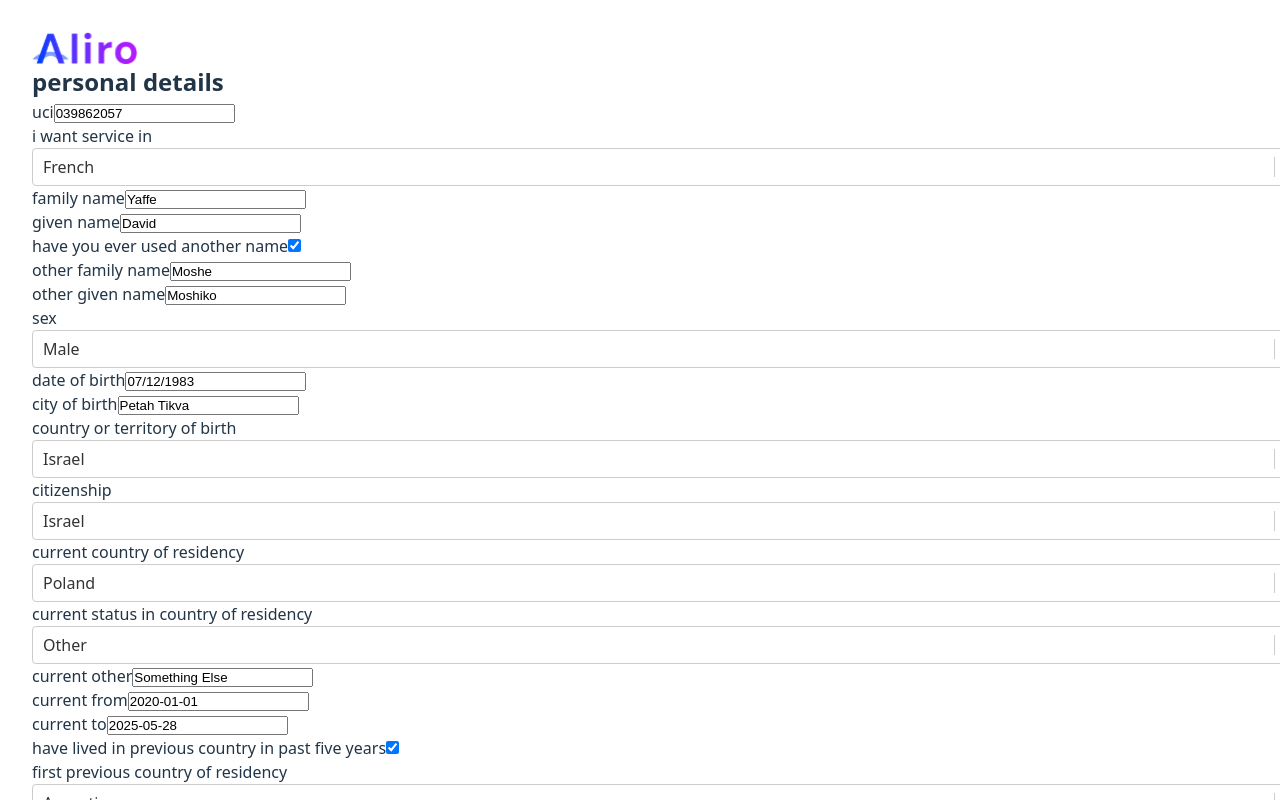
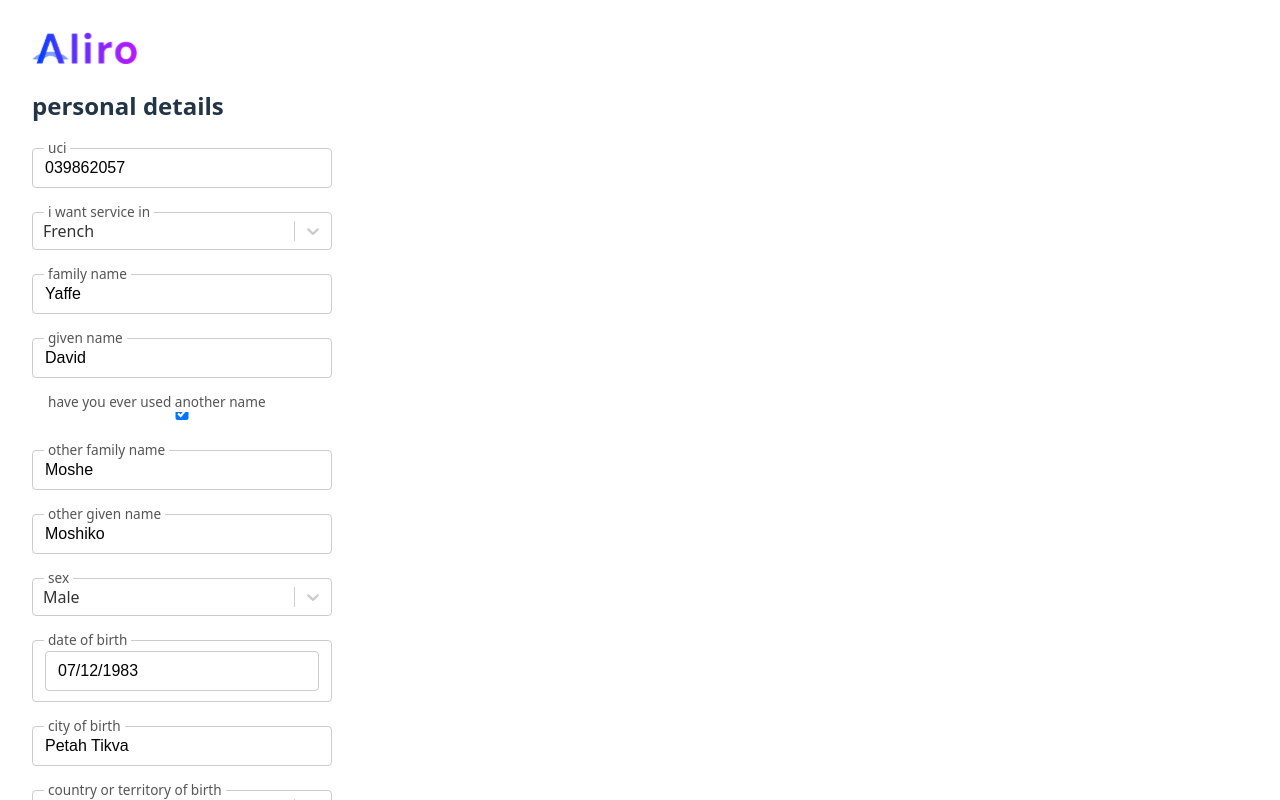
Before and after one commit to JennyCarroll/form-generator, a React (Vite) app: page / in a window 1280 px wide. Shown: the top 800 px of the page. Built offline with nearby package versions, Linux system fonts and the light colour scheme.

Commit message:
add styles

```diff
--- a/src/components/DynamicForm.tsx
+++ b/src/components/DynamicForm.tsx
@@ -48,7 +48,7 @@ const DynamicForm = () => {
         value: field.value,
       }];
 
-    const selectedOption = selectOptions.find((opt: { label: string; value: string }) => opt.value === field.value) || '';
+    const selectedOption = selectOptions.find((opt: { label: string; value: string }) => opt.value === field.value) || undefined;
 
     switch (field.field_type) {
       case 'str':
@@ -65,7 +65,7 @@ const DynamicForm = () => {
           <Controller
             name={name}
             control={control}
-            defaultValue={field.value || ''}
+            defaultValue={field.value || undefined}
                   render={({ field: controllerField }) => (
         <Select
           {...controllerField}
@@ -83,7 +83,7 @@ const DynamicForm = () => {
             control={control}
             defaultValue={field.value?.val === 'yes'}
             render={({ field: controllerField  }) => (
-              <input type="checkbox" {...controllerField} checked={field.value} />
+              <input type="checkbox" {...controllerField} checked={!!field.value} />
             )}
           />
         );
@@ -149,7 +149,7 @@ const DynamicForm = () => {
             {Object.entries(fields)
             .filter(([fieldKey]) => fieldKey !== 'validate' && fieldKey !== 'ok')
             .map(([fieldKey, field]) => (
-              <div key={fieldKey}>
+              <div className="form-group" key={fieldKey}>
                 <label>{fieldKey.replace(/_/g, ' ')}</label>
                 {renderField(`${pageKey}.${sectionKey}.${fieldKey}`, field)}
               </div>
--- a/src/index.css
+++ b/src/index.css
@@ -27,6 +27,10 @@ a:hover {
 p {
   margin-block-start: 0;
   margin-block-end: 0;
+}
+
+h2 {
+  margin: 1.5rem 0rem;
 }
 
 /* input,
@@ -70,3 +74,45 @@ button:focus-visible {
     background-color: #f9f9f9;
   }
 }
+
+
+.form-group {
+  position: relative;
+  z-index: 1; /* low */
+  margin-bottom: 24px;
+  max-width: 300px;
+}
+
+.form-group label {
+  position: absolute;
+  top: -10px;
+  left: 12px;
+  background: white;
+  padding: 0 4px;
+  font-size: 0.85rem;
+  color: #555;
+  pointer-events: none;
+  z-index: 3; /* slightly higher than input border */
+}
+
+/* inputs, selects, etc */
+.form-group input,
+.form-group select,
+.form-group .react-datepicker-wrapper,
+.form-group .react-select__control {
+  position: relative;
+  z-index: 2;
+  width: 100%;
+  padding: 10px 12px;
+  border: 1px solid #ccc;
+  border-radius: 4px;
+  box-sizing: border-box;
+  font-size: 1rem;
+  outline-offset: 2px;
+}
+
+/* Dropdown menus get very high z-index */
+.react-select__menu,
+.react-datepicker-popper {
+  z-index: 1000 !important;
+}
```
